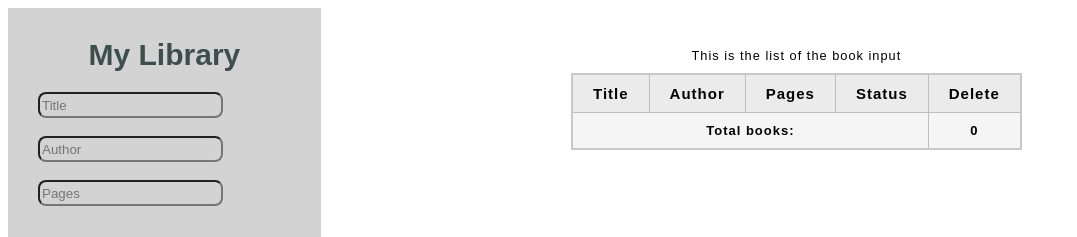
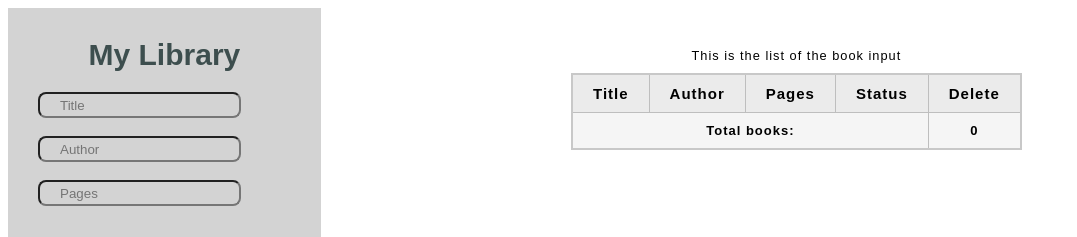
Before and after one commit to ann-glitch/library, a plain HTML site: page index.html in a window 1280 px wide. Shown: the top 237 px of the page, without its empty margins (0-1077 px from the left). Drawn offline with Linux system fonts and the light colour scheme.

Commit message:
removed the input outline

```diff
--- a/style.css
+++ b/style.css
@@ -27,15 +27,16 @@
   margin-bottom: 20px;
 }
 
+input {
+  outline: none;
+  padding-left: 20px;
+}
+
 .input-texts {
   background-color: lightgrey;
   width: 70%;
   height: 20px;
   border-radius: 8px;
-  }
-
-  .input-texts:focus {
-    border: solid 3px rgb(200, 222, 236);
 }
 
 p,
```
Lines whose indentation alone changed are shown as unchanged.
